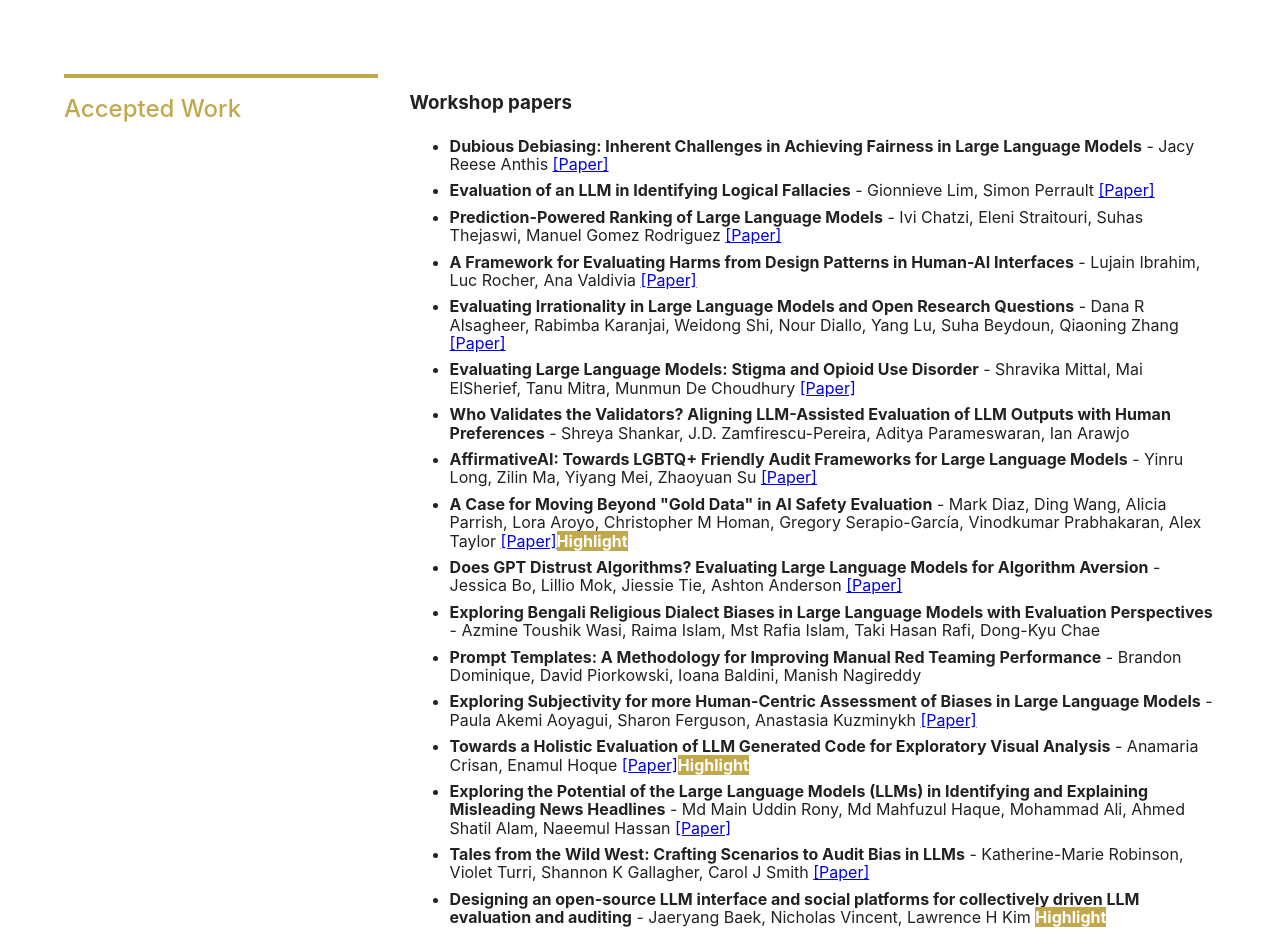
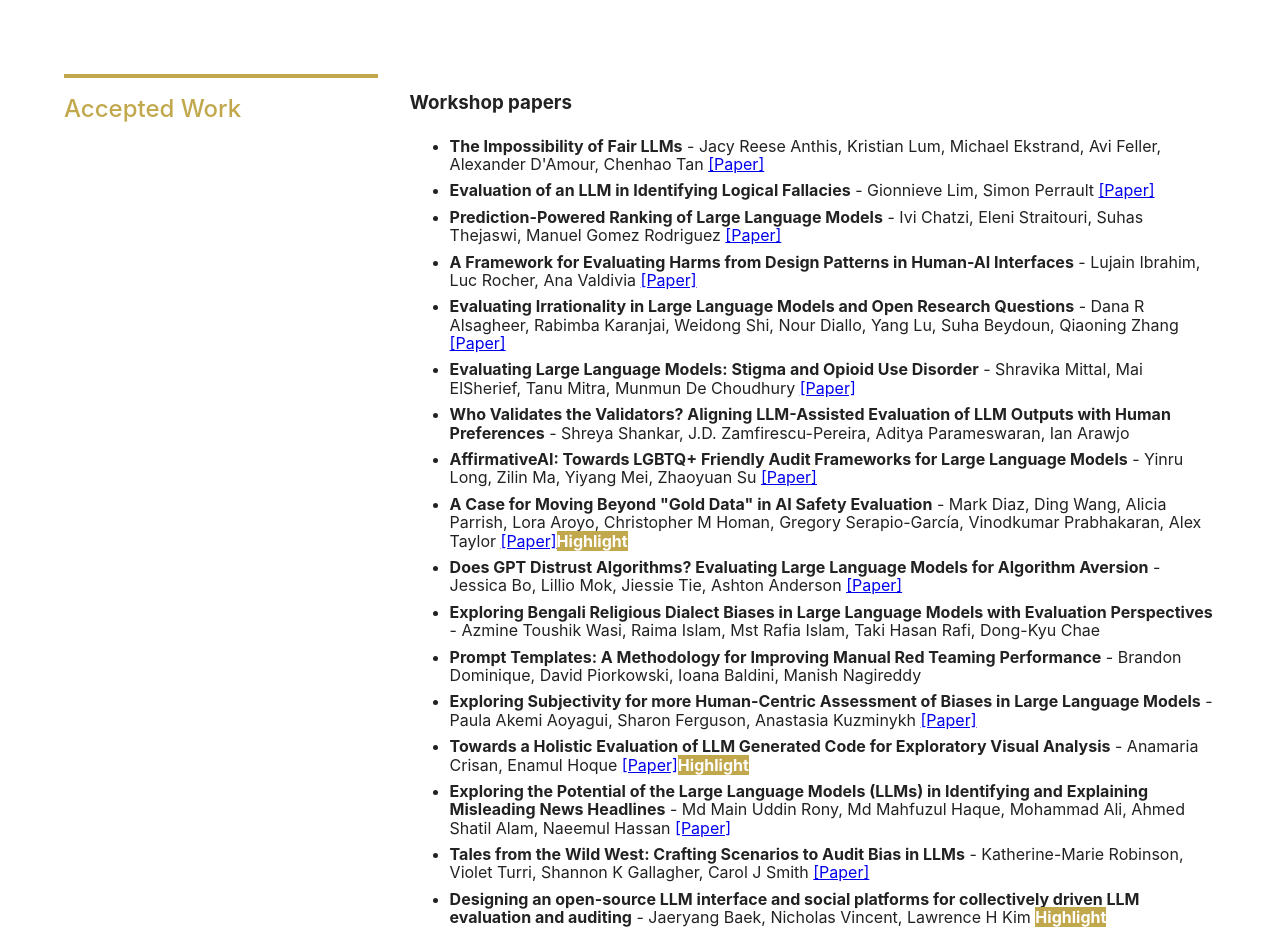
Before and after one commit to heal-workshop/heal-workshop.github.io, a plain HTML site: page index.html in a window 1280 px wide. Shown: the part 3740-4673 px from the top of the page. Drawn offline with nearby package versions, Linux system fonts and the light colour scheme.

Commit message:
paper update

```diff
--- a/index.html
+++ b/index.html
@@ -183,7 +183,7 @@
                 <p class="f5 lh-copy mt0-ns">
                     <h3>Workshop papers</h4>
                     <ul>
-                        <li class="pv1"><b>Dubious Debiasing: Inherent Challenges in Achieving Fairness in Large Language Models</b> - Jacy Reese Anthis <a href = "papers/1_dubious_debiasing_inherent_cha.pdf">[Paper]</a></li>
+                        <li class="pv1"><b>The Impossibility of Fair LLMs</b> - Jacy Reese Anthis, Kristian Lum, Michael Ekstrand, Avi Feller, Alexander D'Amour, Chenhao Tan <a href = "papers/1_the_impossibility_of_fair_LLMs.pdf">[Paper]</a></li>
                         <li class="pv1"><b>Evaluation of an LLM in Identifying Logical Fallacies</b> - Gionnieve Lim, Simon Perrault <a href = "papers/2_evaluation_of_an_llm_in_identi.pdf">[Paper]</a></li>
                         <li class="pv1"><b>Prediction-Powered Ranking of Large Language Models</b> - Ivi Chatzi, Eleni Straitouri, Suhas Thejaswi, Manuel Gomez Rodriguez <a href = "papers/3_prediction_powered_ranking_of_.pdf">[Paper]</a></li>
                         <li class="pv1"><b>A Framework for Evaluating Harms from Design Patterns in Human-AI Interfaces</b> - Lujain Ibrahim, Luc Rocher, Ana Valdivia <a href = "papers/4_evaluating_harms_from_design_p.pdf">[Paper]</a></li>
```
Also changed, not shown: 2 other files.
